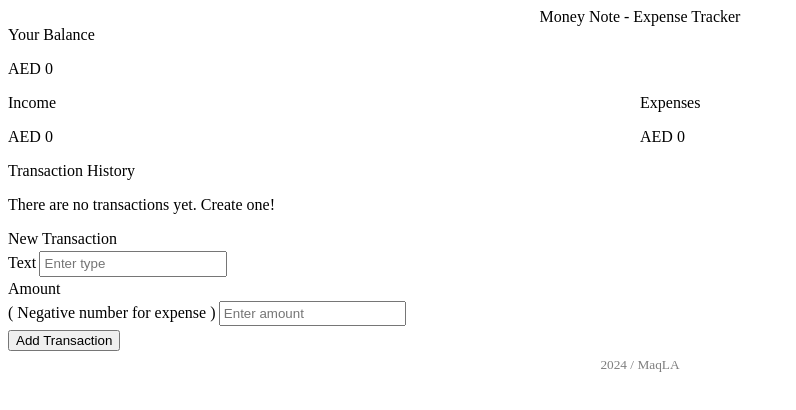
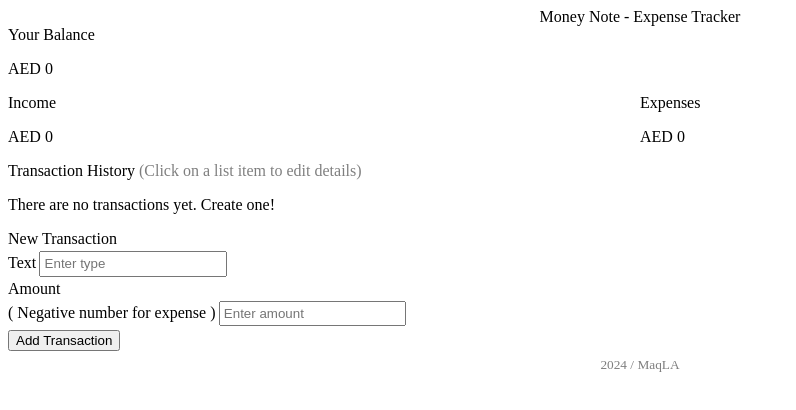
Before and after one commit to MaqLA/vue-money-tracker, a Vue app: page / in a window 1280 px wide. Shown: the top 410 px of the page, without its empty margins (0-796 px from the left). Built offline with nearby package versions, Linux system fonts and the light colour scheme.

Commit message:
tweak text styling

```diff
--- a/src/components/TransactionList.vue
+++ b/src/components/TransactionList.vue
@@ -1,5 +1,6 @@
 <template>
     Transaction History
+    <span class="half-opacity">(Click on a list item to edit details)</span>
     <ul id="list">
         <li
         v-for="item in transactions"
@@ -19,7 +20,6 @@ export default {
     emits: ['remove-transaction'],
     methods: {
         removeTransaction(id){
-            // console.log(id)
             this.$emit('remove-transaction', id)
         }
     }
```
